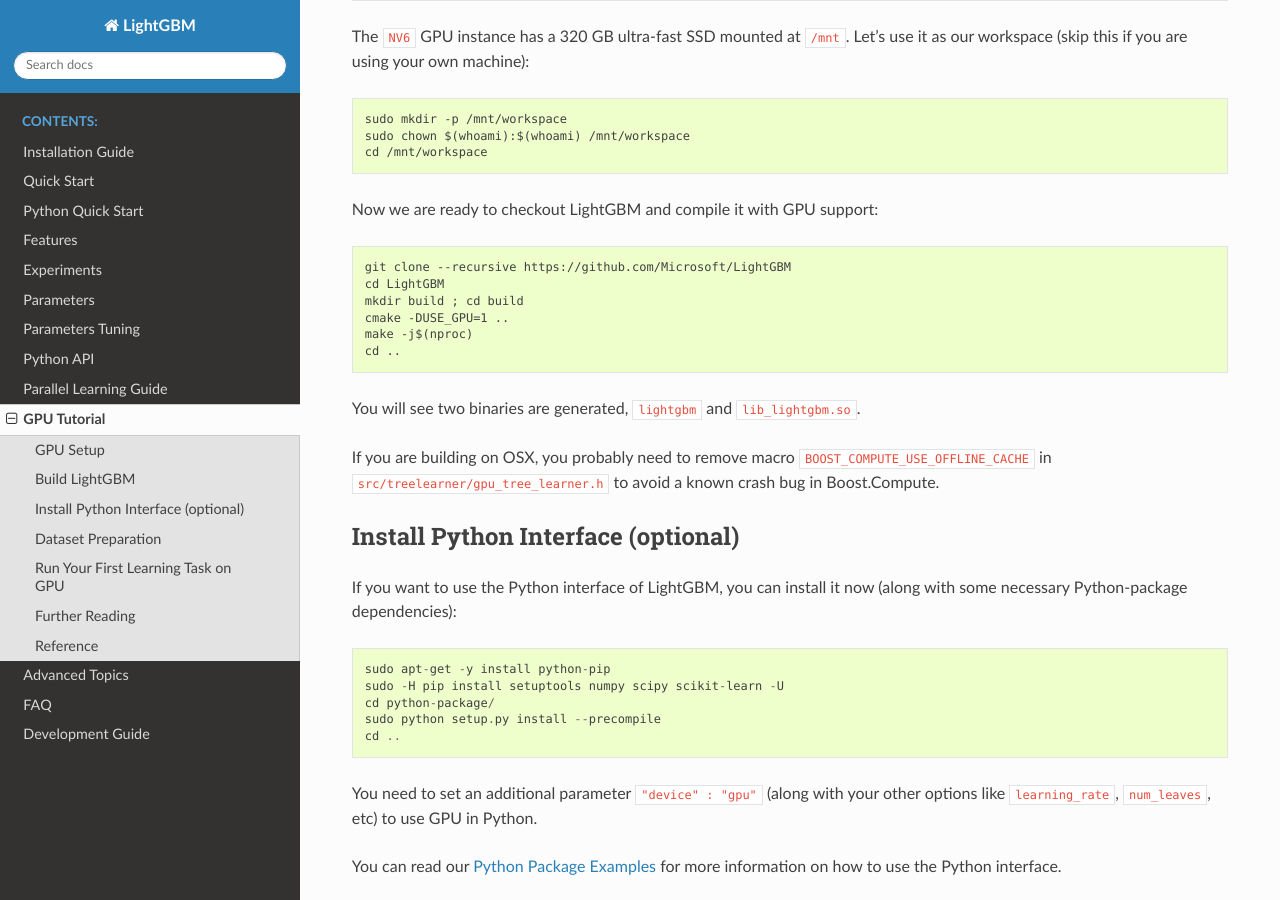
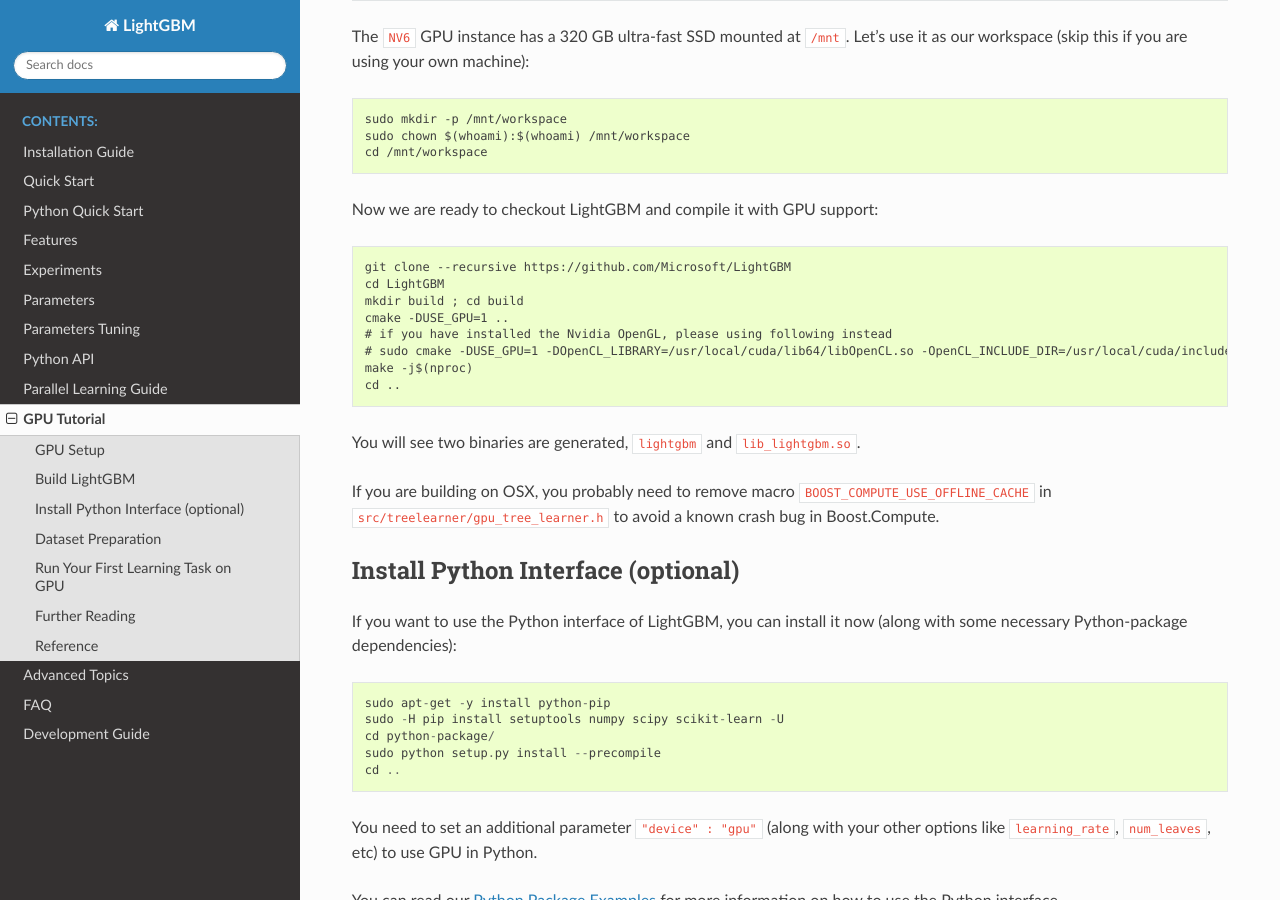
Before and after one commit to microsoft/LightGBM, a Sphinx documentation site: the page built from docs/GPU-Tutorial.rst, in a window 1280 px wide and 900 px high, scrolled down 1086 px. Built offline with Sphinx 7.4.7 and the Read the Docs theme 2.0.0, drawn with Linux system fonts in a browser that asks for light colours.

Commit message:
Update GPU-Tutorial.rst

```diff
--- a/docs/GPU-Tutorial.rst
+++ b/docs/GPU-Tutorial.rst
@@ -61,6 +61,8 @@
     cd LightGBM
     mkdir build ; cd build
     cmake -DUSE_GPU=1 ..
+    # if you have installed the Nvidia OpenGL, please using following instead
+    # sudo cmake -DUSE_GPU=1 -DOpenCL_LIBRARY=/usr/local/cuda/lib64/libOpenCL.so -OpenCL_INCLUDE_DIR=/usr/local/cuda/include/ ..
     make -j$(nproc)
     cd ..
 
```
